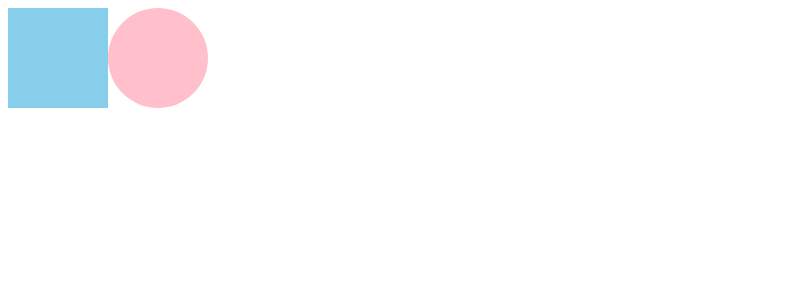
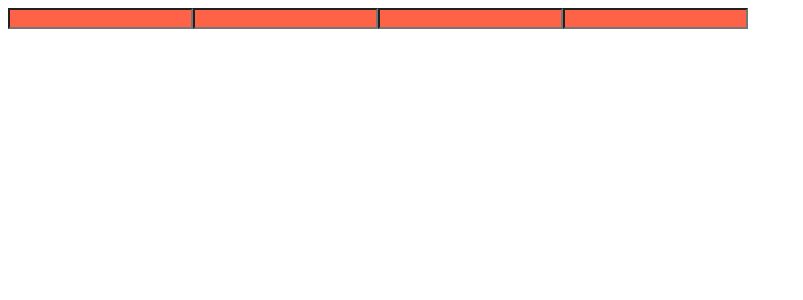
Before and after one commit to eunji-19/react-nomad-01, a React (Create React App) app: page / in a window 1280 px wide. Shown: the top 300 px of the page, without its empty margins (0-803 px from the left). Built offline with nearby package versions, Linux system fonts and the light colour scheme.

Commit message:
as / a 속성

```diff
--- a/src/App.js
+++ b/src/App.js
@@ -5,21 +5,31 @@
   display: flex;
 `;
 
-const Box = styled.div`
-  background-color: ${(props) => props.bgColor};
-  width: 100px;
-  height: 100px;
+/**
+ * as : styled.button -> styled.a
+ */
+const Btn = styled.button`
+  color: white;
+  background-color: tomato;
+  border: 0;
+  border-radius: 15px;
 `;
 
-const Circle = styled(Box)`
-  border-radius: 50px;
+const Input = styled.input.attrs({ required: true })`
+  background-color: tomato;
 `;
 
 const App = () => {
   return (
-    <Father>
-      <Box bgColor="skyblue" />
-      <Circle bgColor="pink" />
+    <Father as="header">
+      <Input />
+      <Input />
+      <Input />
+      <Input />
+      {/* <Btn>Login</Btn>
+      <Btn as="a" href="/">
+        Login
+      </Btn> */}
     </Father>
   );
 };
```
